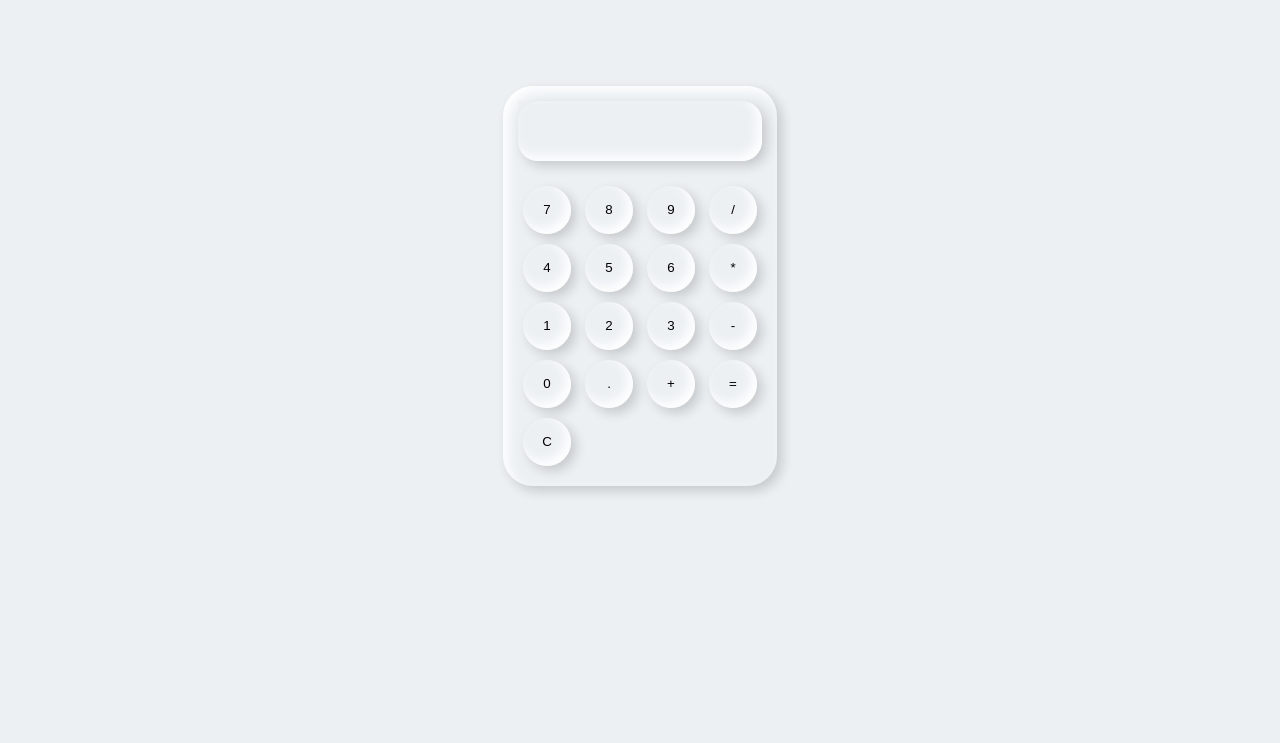
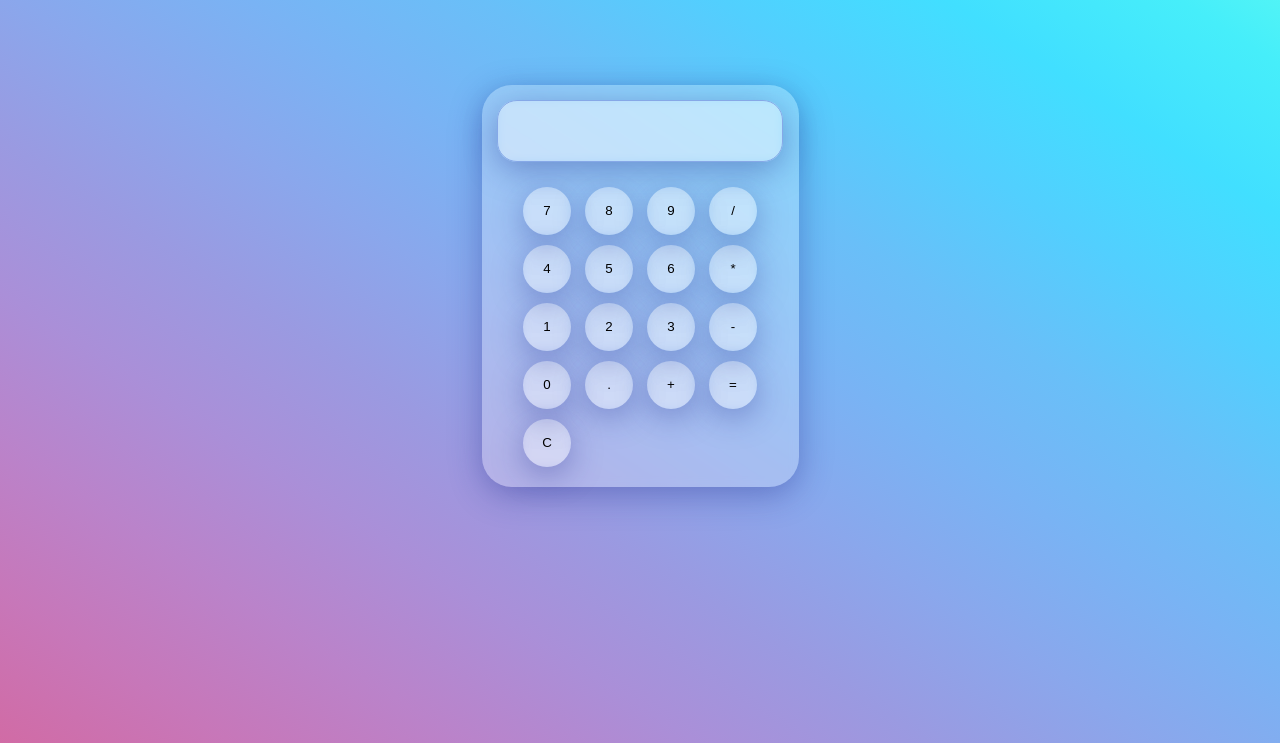
Before and after one commit to shakil18046/calculator, a plain HTML site: page index.html in a window 1280 px wide. Shown: the part 86-829 px from the top of the page. Before the commit the page ends 800 px from the top, so only its background shows below. Drawn offline with Linux system fonts and the light colour scheme.

Commit message:
color update

```diff
--- a/main.css
+++ b/main.css
@@ -1,5 +1,6 @@
-*{
-    background-color: #ecf0f3;
+body{
+    background-image: linear-gradient(to right top, #d16ba5, #c777b9, #ba83ca, #aa8fd8, #9a9ae1, #8aa7ec, #79b3f4, #69bff8, #52cffe, #41dfff, #46eefa, #5ffbf1);
+    height: 100vh;
 }
 .button{
     width: 48px;
@@ -11,10 +12,16 @@
     box-shadow: inset -5px -5px 12px #ffffff,
                      5px 5px 12px rgba(0, 0, 0, .16);
     border: none;
+    background: rgba( 255, 255, 255, 0.25 );
+    box-shadow: 0 8px 32px 0 rgba( 31, 38, 135, 0.37 );
+    backdrop-filter: blur( 4px );
+    -webkit-backdrop-filter: blur( 4px );
+
 }
 .input{
     width: 90%;
     height: 30px;
+
 
 }
 .flex{
@@ -22,22 +29,31 @@
     justify-content: center;
     align-items: center;
     flex-direction: column;
-    background-color: #ecf0f3;
-   padding: 15px;
-   border-radius: 30px;
-   box-shadow: inset 5px 5px 12px #ffffff,
-                     5px 5px 12px rgba(0, 0, 0, .16);
+
+    padding: 15px;
+    border-radius: 30px;
+
+
+    background: rgba( 255, 255, 255, 0.25 );
+    box-shadow: 0 8px 32px 0 rgba( 31, 38, 135, 0.37 );
+    backdrop-filter: blur( 4px );
+    -webkit-backdrop-filter: blur( 4px );
 }
 #input{
     height: 40px;
     border-radius: 20px;
-    padding-right: 0px;
-    border: none;
-    background-color: #ecf0f3;
-    box-shadow: inset -5px -5px 12px #ffffff,
-                     5px 5px 12px rgba(0, 0, 0, .16);
+
+
+
+
     margin-bottom: 20px;
     padding: 10px 10px;
     font-size: 20px;
-    font-family: 'Anton', sans-serif;
+    background: rgba( 255, 255, 255, 0.25 );
+    box-shadow: 0 8px 32px 0 rgb(31 38 135 / 37%);
+    backdrop-filter: blur( 4px );
+    -webkit-backdrop-filter: blur( 4px );
+    border: 1px solid #86A8E7;
+    color: black;
+
 }
```
